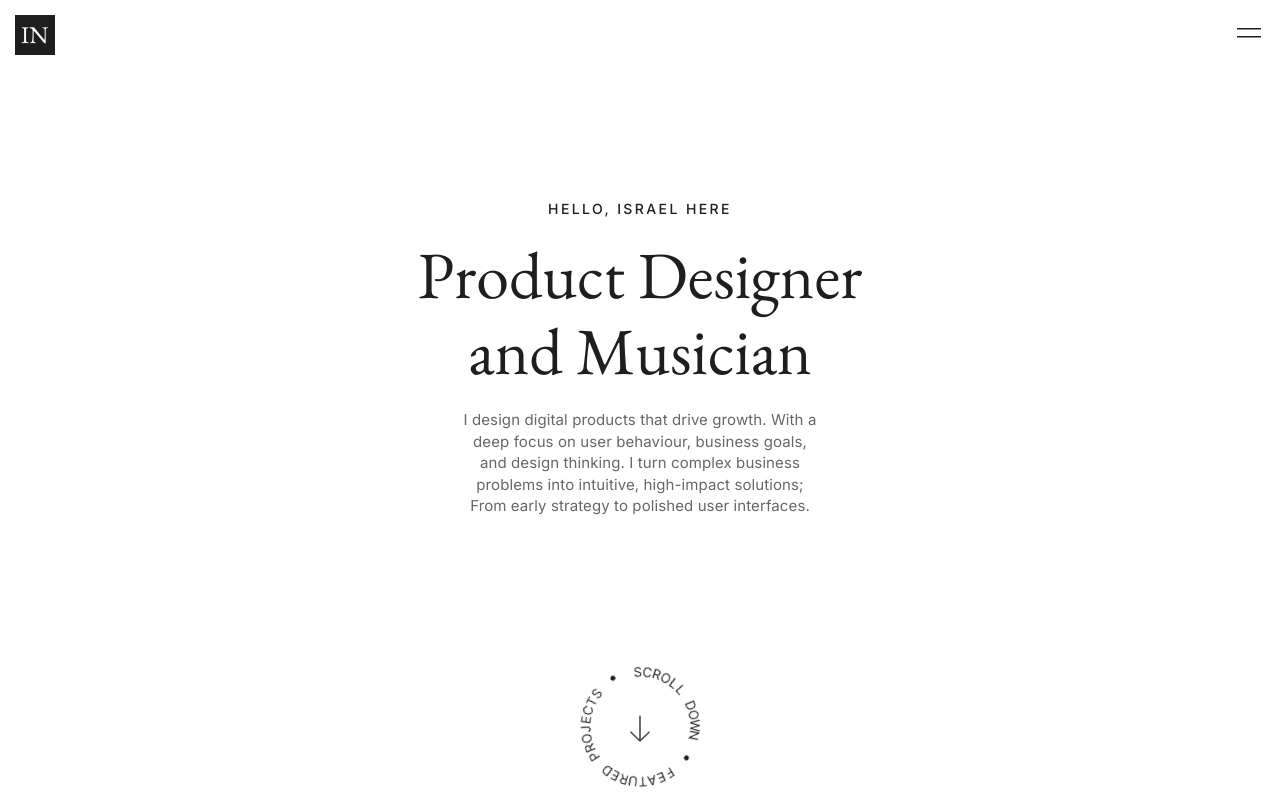
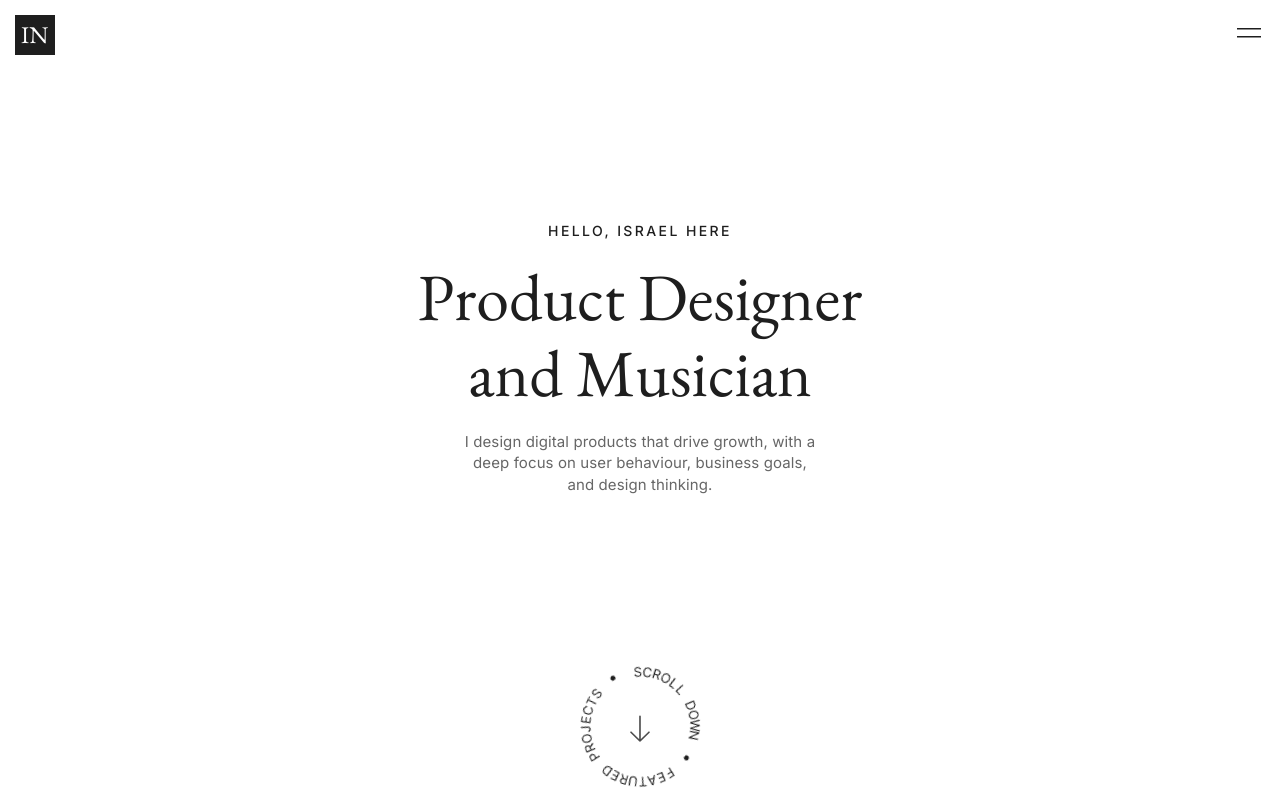
Before and after one commit to musonant/izee-folio, a React (Create React App) app: page / in a window 1280 px wide. Shown: the top 800 px of the page. Built offline with nearby package versions, Linux system fonts and the light colour scheme; a web font is replaced by a local one.

Commit message:
Update professional summary

```diff
--- a/src/pages/Home/index.jsx
+++ b/src/pages/Home/index.jsx
@@ -61,7 +61,7 @@ export default function Home() {
             Product Designer <br /> and Musician
           </h1>
           <p className={classNames('body-text', styles.captionText)}>
-            I design digital products that drive growth. With a deep focus on user behaviour, business goals, and design thinking. I turn complex business problems into intuitive, high-impact solutions; From early strategy to polished user interfaces.
+            I design digital products that drive growth, with a deep focus on user behaviour, business goals, and design thinking.
           </p>
         </div>
 
```
